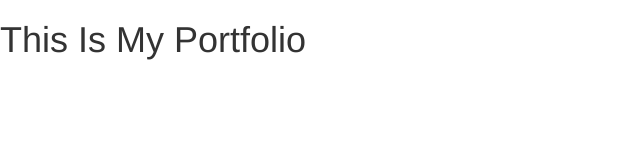
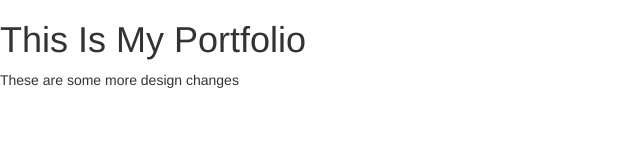
Before and after one commit to TrinityEdu/DigiNinja, a plain HTML site: page week-4/index.html in a window 1280 px wide. Shown: the whole page, without its empty margins (0-640 px from the left). Drawn offline with Linux system fonts and the light colour scheme.

Commit message:
Made some design changes per the mentor's request

```diff
--- a/week-4/index.html
+++ b/week-4/index.html
@@ -17,5 +17,7 @@
     <body>
         <h1>This Is My Portfolio</h1>
 
+        <p>These are some more design changes</p>
+
     </body>
 </html>
```
